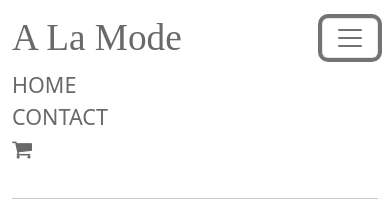
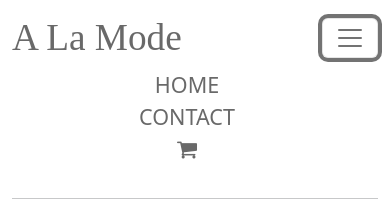
Before and after one commit to MartinaDonceva/a-la-mode, a Vue app: page / in a window 390 px wide. Both pictures are taken after a click on the button "Toggle navigation". Shown: the top 223 px of the page. Built offline with nearby package versions, Linux system fonts and the light colour scheme.

Commit message:
Centered collapse navbar items on medium and smaller devices

```diff
--- a/src/components/CustomHeader.vue
+++ b/src/components/CustomHeader.vue
@@ -5,8 +5,8 @@
       <button class="navbar-toggler" type="button" data-bs-toggle="collapse" data-bs-target="#navbarSupportedContent" aria-controls="navbarSupportedContent" aria-expanded="false" aria-label="Toggle navigation">
         <span class="navbar-toggler-icon"></span>
       </button>
-      <div class="collapse navbar-collapse" id="navbarSupportedContent">
-        <ul class="navbar-nav ms-auto mb-2 mb-lg-0 ">
+      <div class="collapse navbar-collapse text-center" id="navbarSupportedContent">
+        <ul class="navbar-nav ms-lg-auto mb-2 mb-lg-0">
           <li class="nav-item">
             <a class="text-color navbar-brand fs-4 fw-light" href="#">HOME</a></li>
           <li class="nav-item">
```
